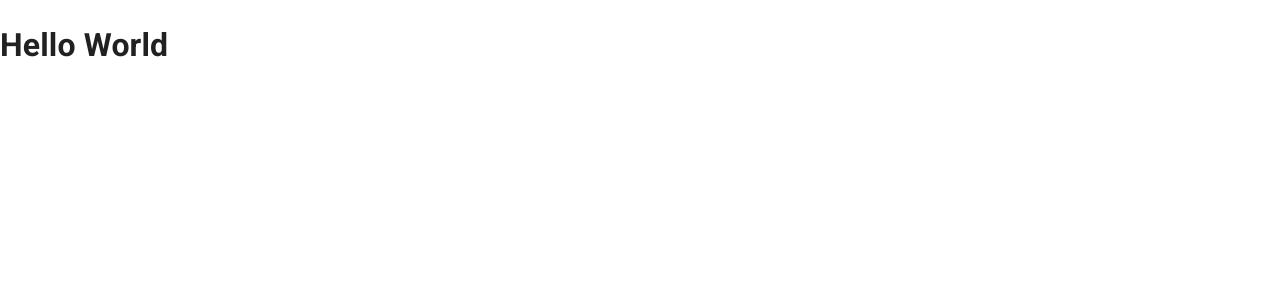
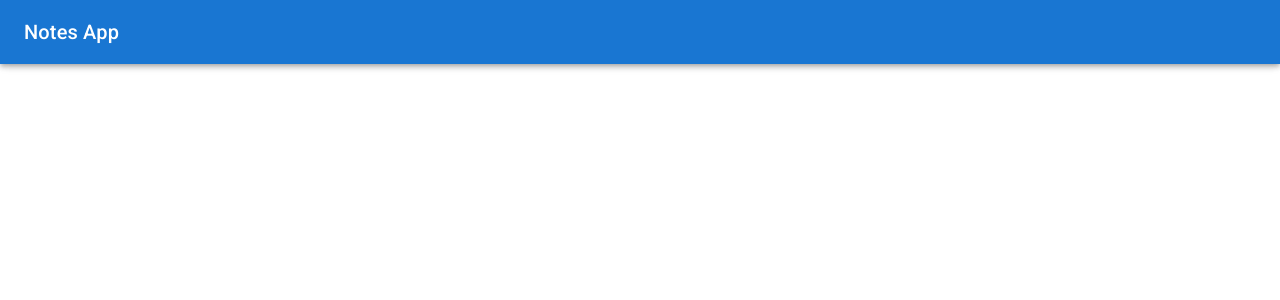
Before and after one commit to enyichiaagu/notes-app, a React (Vite) app: page / in a window 1280 px wide. Shown: the top 300 px of the page. Built offline with nearby package versions, Linux system fonts and the light colour scheme.

Commit message:
Added Material UI and Appbar

```diff
--- a/package.json
+++ b/package.json
@@ -4,7 +4,7 @@
   "version": "0.0.0",
   "type": "module",
   "scripts": {
-    "dev": "vite",
+    "dev": "vite --host",
     "build": "vite build",
     "preview": "vite preview"
   },
--- a/src/App.jsx
+++ b/src/App.jsx
@@ -1,9 +1,20 @@
 import { Fragment } from 'react'
+import { CssBaseline, AppBar, Toolbar, Typography } from '@mui/material'
+
+import '@fontsource/roboto/300.css'
+import '@fontsource/roboto/400.css'
+import '@fontsource/roboto/500.css'
+import '@fontsource/roboto/700.css'
 
 function App() {
   return (
     <Fragment>
-      <h1>Hello World</h1>
+      <CssBaseline />
+      <AppBar>
+        <Toolbar>
+          <Typography variant='h6' component='div'>Notes App</Typography>
+        </Toolbar>
+      </AppBar>
     </Fragment>
   )
 }
--- a/src/main.jsx
+++ b/src/main.jsx
@@ -1,19 +1,9 @@
-import React, { Fragment } from 'react'
+import React from 'react'
 import ReactDOM from 'react-dom/client'
 import App from './App'
 
-import { CssBaseline } from '@mui/material'
-
-import '@fontsource/roboto/300.css'
-import '@fontsource/roboto/400.css'
-import '@fontsource/roboto/500.css'
-import '@fontsource/roboto/700.css'
-
 ReactDOM.createRoot(document.getElementById('root')).render(
   <React.StrictMode>
-    <Fragment>
-      <CssBaseline/>
-      <App />
-    </Fragment>
+    <App />
   </React.StrictMode>,
 )
```
